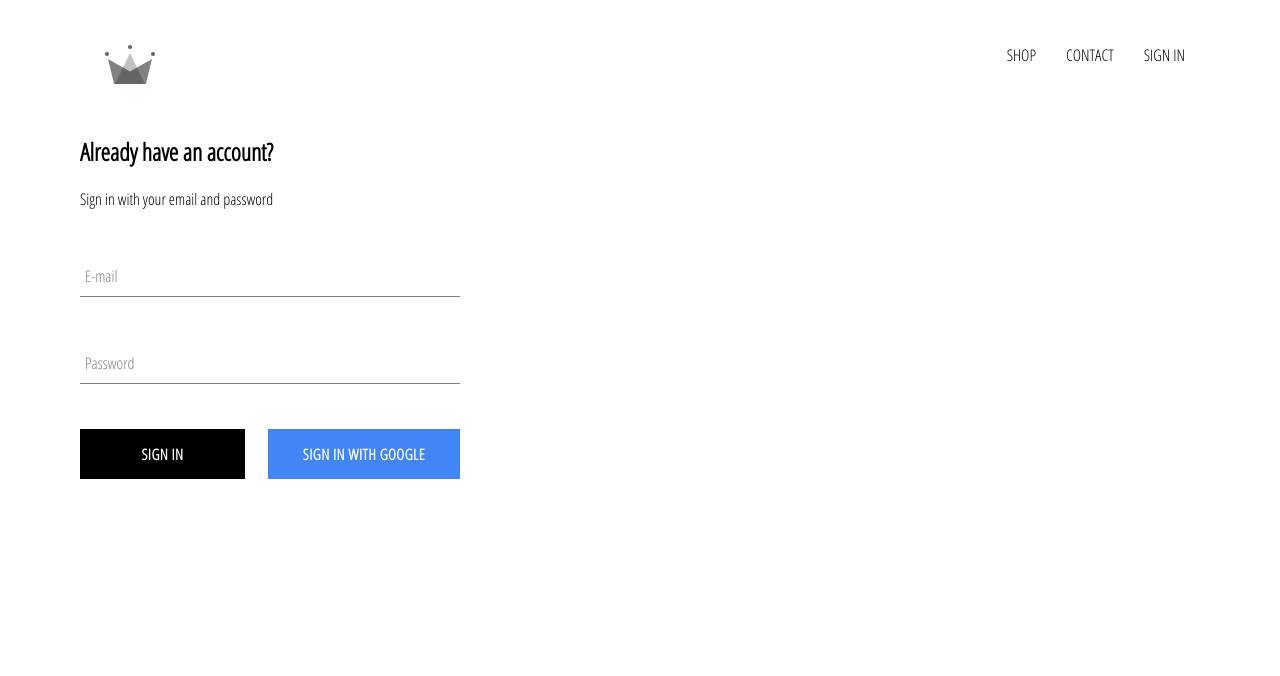
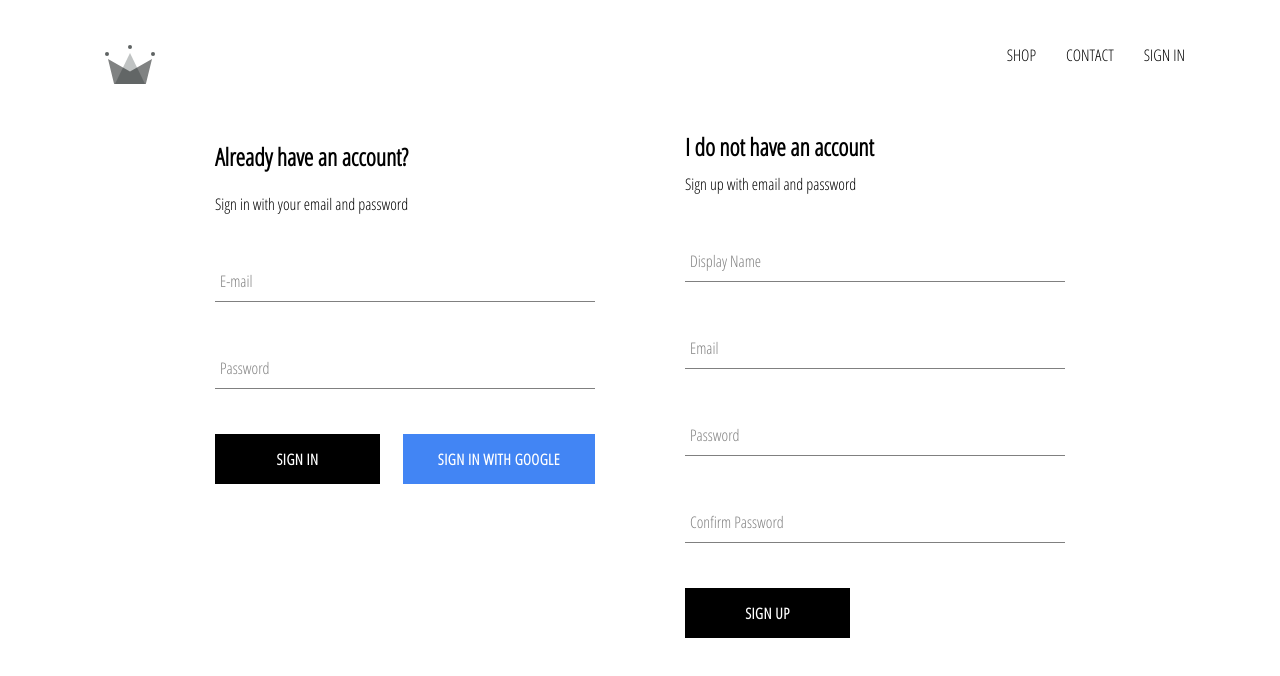
Before and after one commit to skrunic/crwn-clothing, a React (Create React App) app: page /signin in a window 1280 px wide. Shown: the top 676 px of the page. Built offline with nearby package versions, Linux system fonts and the light colour scheme; no server answers.

Commit message:
User sign up
Add SignUp component. Store authenticated users into database.

```diff
--- a/src/App.js
+++ b/src/App.js
@@ -1,7 +1,7 @@
 // Libraries
 import React from 'react';
 
-import { auth } from './firebase/firebase.utils';
+import { auth, createUserProfileDoc } from './firebase/firebase.utils';
 
 // Components
 import { Switch, Route } from 'react-router-dom';
@@ -24,11 +24,24 @@
   unsubscribeFromAuth = null;
 
   componentDidMount(){
-    this.unsubscribeFromAuth = auth.onAuthStateChanged( user => {
-      this.setState({ currentUser: user });
+    this.unsubscribeFromAuth = auth.onAuthStateChanged( async userAuth => {
 
-      console.log(user);
-    })
+      if(userAuth){
+        const userRef = await createUserProfileDoc(userAuth);
+
+        userRef.onSnapshot(snapShot => {
+          this.setState({
+            id: snapShot.id,
+            ...snapShot.data()
+          });
+
+          console.log(this.state);
+        });
+      }
+
+      this.setState({ currentUser: null });
+
+    });
   }
 
   componentWillUnmount(){
--- /dev/null
+++ b/src/components/sign-up/sign-up.component.jsx
@@ -0,0 +1,105 @@
+import React from 'react';
+
+// Components
+import FormInput from '../form-input/form-imput.component';
+import CustomButton from '../custom-button/custom-button.component';
+
+import { auth, createUserProfileDoc } from '../../firebase/firebase.utils';
+
+import './sign-up.styles.scss';
+
+class SignUp extends React.Component {
+    constructor(props){
+        super(props);
+        this.state = {
+            displayName: "",
+            email: "",
+            password: "",
+            confirmPassword: ""
+        }
+    }
+
+    handleSubmit = async event => {
+        event.preventDefault();
+
+        const { displayName, email, password, confirmPassword } = this.state;
+
+        if(password !== confirmPassword){
+            alert("Passwords don't match!");
+            return;
+        }
+
+        try {
+            const { user } = await auth.createUserWithEmailAndPassword(email, password);
+            await createUserProfileDoc(user, { displayName });
+
+            this.setState({
+                displayName: "",
+                email: "",
+                password: "",
+                confirmPassword: ""
+            });
+
+        } catch(err){
+            console.log(err);
+        }
+    }
+
+
+    handleChange = event => {
+        const { name, value } = event.target;
+
+        this.setState({ [name]: value });
+    }
+
+    render(){
+        const { displayName, email, password, confirmPassword } = this.state;
+        return (
+            <div className="sign-up">
+                <h2 className="title">I do not have an account</h2>
+                <span>Sign up with email and password</span>
+                <form className="sign-up-form" onSubmit={this.handleSubmit}>
+                    <FormInput
+                        type="text"
+                        name="displayName"
+                        value={displayName}
+                        onChange={this.handleChange}
+                        label="Display Name"
+                        required
+                    />
+
+                    <FormInput
+                        type="text"
+                        name="email"
+                        value={email}
+                        onChange={this.handleChange}
+                        label="Email"
+                        required
+                    />
+
+                    <FormInput
+                        type="password"
+                        name="password"
+                        value={password}
+                        onChange={this.handleChange}
+                        label="Password"
+                        required
+                    />
+
+                    <FormInput
+                        type="password"
+                        name="confirmPassword"
+                        value={confirmPassword}
+                        onChange={this.handleChange}
+                        label="Confirm Password"
+                        required
+                    />
+
+                    <CustomButton type="submit" > SIGN UP </CustomButton>
+                </form>
+            </div>
+        )
+    }
+}
+
+export default SignUp;
--- /dev/null
+++ b/src/components/sign-up/sign-up.styles.scss
@@ -0,0 +1,9 @@
+.sign-up {
+  display: flex;
+  flex-direction: column;
+  width: 380px;
+
+  .title {
+    margin: 10px 0;
+  }
+}
--- a/src/firebase/firebase.utils.js
+++ b/src/firebase/firebase.utils.js
@@ -2,7 +2,6 @@
 import 'firebase/firestore';
 import 'firebase/auth';
 
-// Your web app's Firebase configuration
 const config = {
     apiKey: "AIzaSyBFZdsdMPSo-_GWCyzblftZ7AD-k8j1yzg",
     authDomain: "crwn-db-3c1b7.firebaseapp.com",
@@ -14,6 +13,32 @@
     measurementId: "G-2154X4QJ98"
 };
 
+export const createUserProfileDoc = async (userAuth, additionalData) => {
+    if(!userAuth) return;
+
+    const userRef = firestore.doc(`users/${userAuth.uid}`);
+
+    const snapShot = await userRef.get();
+
+    if(!snapShot.exists){
+        const { displayName, email } = userAuth;
+        const createdAt = new Date();
+
+        try {
+            await userRef.set({
+                displayName,
+                email,
+                createdAt,
+                ...additionalData
+            })
+        } catch(err) {
+            console.log("Error creating user :: " + err.message);
+        }
+    }
+
+    return userRef;
+}
+
 firebase.initializeApp(config);
 
 export const auth = firebase.auth();
--- a/src/pages/sign-in-and-sign-up/sign-in-and-sign-up.component.jsx
+++ b/src/pages/sign-in-and-sign-up/sign-in-and-sign-up.component.jsx
@@ -3,6 +3,7 @@
 
 // Components
 import SignIn from '../../components/sign-in/sign-in.component';
+import SignUp from '../../components/sign-up/sign-up.component';
 
 // Styles
 import './sign-in-and-sign-up.styles.scss'
@@ -10,6 +11,7 @@
 const SignInAndSignUpPage = () => (
     <div className="sign-in-and-sign-up">
         <SignIn />
+        <SignUp />
     </div>
 )
 
--- a/src/pages/sign-in-and-sign-up/sign-in-and-sign-up.styles.scss
+++ b/src/pages/sign-in-and-sign-up/sign-in-and-sign-up.styles.scss
@@ -0,0 +1,6 @@
+.sign-in-and-sign-up {
+    width: 850px;
+    display: flex;
+    justify-content: space-between;
+    margin: 30px auto;
+}
```
